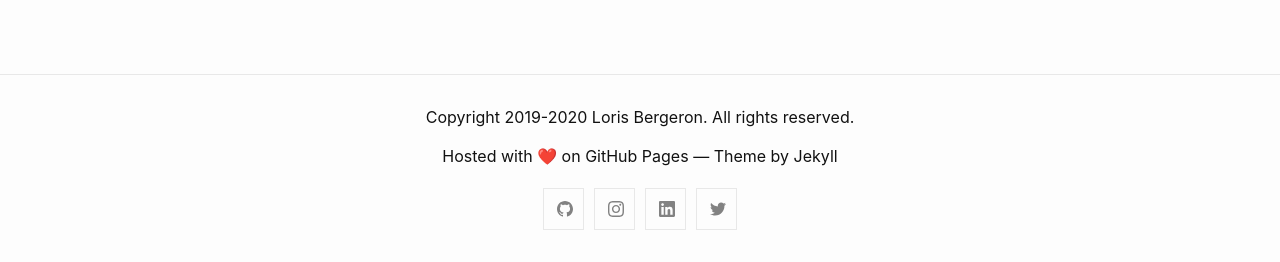
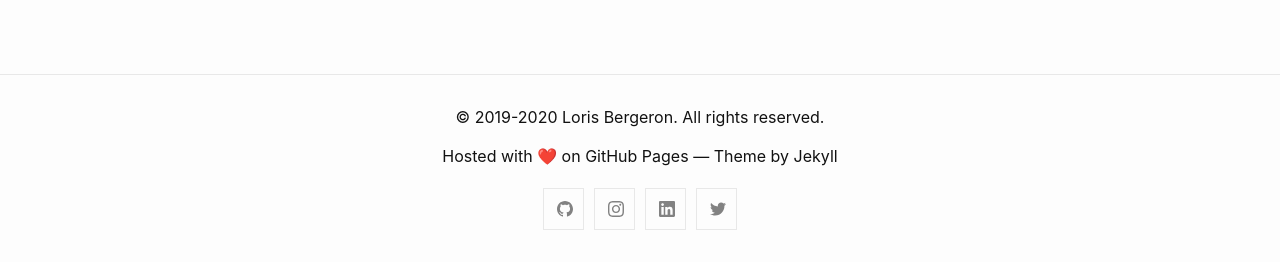
Before and after one commit to lorisbergeron/lorisbergeron.github.io, a Jekyll site: the page built from index.html, in a window 1280 px wide. Shown: the part 635-897 px from the top of the page. Built offline with Jekyll 4.4.1, drawn with Linux system fonts in a browser that asks for light colours; the list of posts is cut into pages by our own code.

Commit message:
Replace copyright with the logo in the footer

```diff
--- a/_includes/footer.html
+++ b/_includes/footer.html
@@ -4,7 +4,7 @@
   <div class="wrapper">
 
     <div class=footer-col-wrapper">
-      <p style="text-align:center;">Copyright 2019-<script>document.write(new Date().getFullYear())</script> Loris Bergeron. All rights reserved.</p>
+      <p style="text-align:center;">&copy; 2019-<script>document.write(new Date().getFullYear())</script> Loris Bergeron. All rights reserved.</p>
       <p style="text-align:center;">Hosted with &#10084;&#65039; on GitHub Pages — Theme by <a href="https://github.com/jekyll/minima">Jekyll</a></p>
     </div>
 
```
